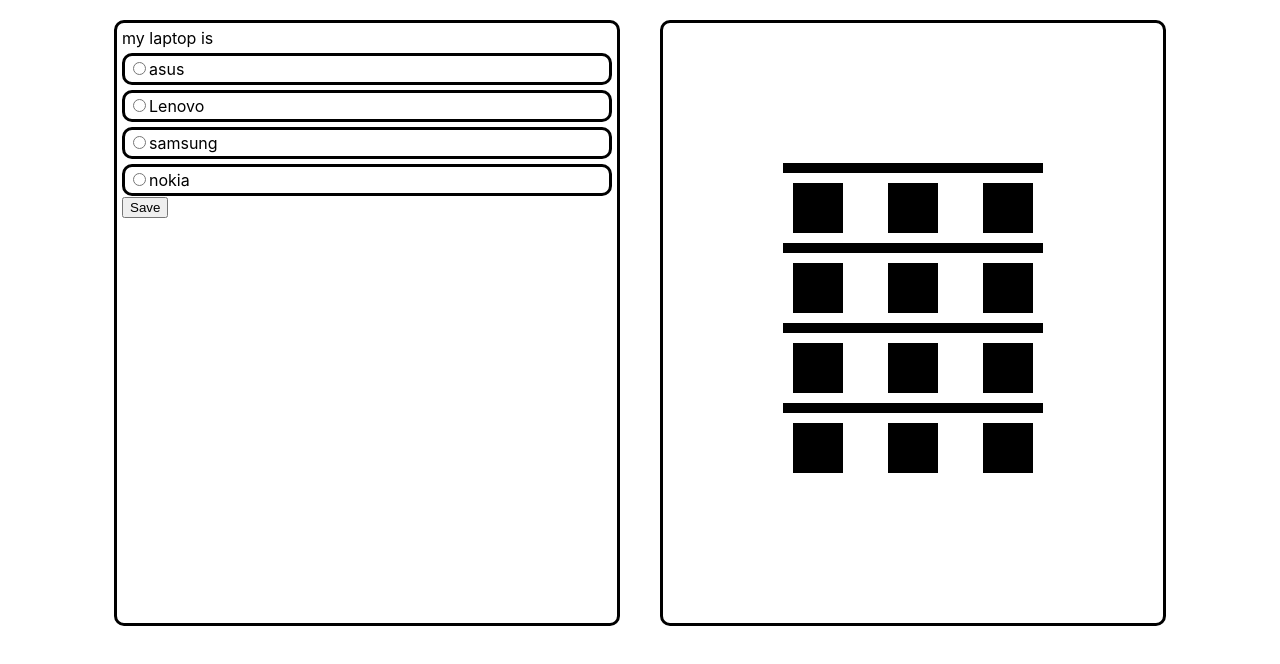
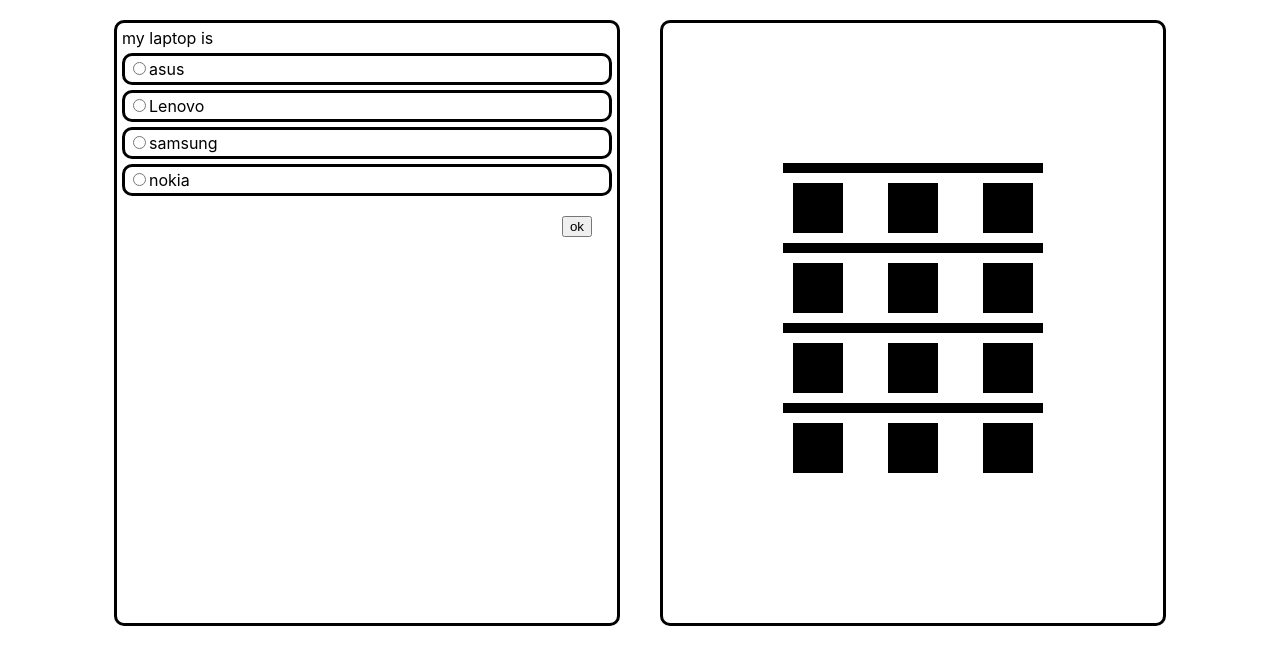
Before and after one commit to MartinUzunuv/my-app, a React (Create React App) app: page / in a window 1280 px wide. Shown: the top 664 px of the page. Built offline with nearby package versions, Linux system fonts and the light colour scheme.

Commit message:
conected the two parts

```diff
--- a/src/components/JengaPart.js
+++ b/src/components/JengaPart.js
@@ -1,7 +1,7 @@
 import React, { useRef, useEffect } from "react";
 import "./JengaPart.css";
 
-const JengaPart = ({ removeBlock, blocks, setBlocks }) => {
+const JengaPart = ({ removeBlock, blocks, setBlocks, setRemoveBlock }) => {
   const canvasRef = useRef(null);
 
   const draw = (ctx) => {
@@ -42,6 +42,7 @@
               });
             }
             temp[i].exist1 = false;
+            setRemoveBlock(false)
             setBlocks(temp);
           }
         }
@@ -62,6 +63,7 @@
             }
             temp[i].exist2 = false;
             setBlocks(temp);
+            setRemoveBlock(false)
           }
         }
         if (blocks[i].exist3) {
@@ -81,6 +83,7 @@
             }
             temp[i].exist3 = false;
             setBlocks(temp);
+            setRemoveBlock(false)
           }
         }
       }
--- a/src/components/QuizAndJenga.js
+++ b/src/components/QuizAndJenga.js
@@ -12,14 +12,14 @@
     { exist1: true, exist2: true, exist3: true },
   ]);
 
-  const [removeBlock, setRemoveBlock] = useState(true)
+  const [removeBlock, setRemoveBlock] = useState(false)
 
 
 
   return (
     <div className="QuizAndJenga">
-      <QuizPart />
-      <JengaPart removeBlock={removeBlock} blocks={blocks} setBlocks={setBlocks} />
+      <QuizPart setRemoveBlock={setRemoveBlock} removeBlock={removeBlock} />
+      <JengaPart removeBlock={removeBlock} blocks={blocks} setBlocks={setBlocks} setRemoveBlock={setRemoveBlock} />
     </div>
   );
 };
--- a/src/components/QuizPart.css
+++ b/src/components/QuizPart.css
@@ -14,6 +14,11 @@
     padding: 5px;
 }
 
+.SubmitOk {
+    margin: 20px;
+    float: right;
+}
+
 .Answer {
     margin-top: 5px;
     padding: 3px;
--- a/src/components/QuizPart.js
+++ b/src/components/QuizPart.js
@@ -2,7 +2,7 @@
 import "./QuizPart.css";
 import { useState } from "react";
 
-const QuizPart = () => {
+const QuizPart = ({ setRemoveBlock, removeBlock }) => {
   const questions = [
     {
       q: "my laptop is",
@@ -47,6 +47,7 @@
       console.log("yes")
     }else{
       console.log("no")
+      setRemoveBlock(true)
     }
 
 
@@ -55,7 +56,7 @@
   }
 
   return (
-    <div className="QuizPart" >
+    <div className="QuizPart" >{ !removeBlock ?
       <form className="Form" id="Question-form" onSubmit={onSubmit} >
         {question.q}
         <div className="Answer">
@@ -74,8 +75,8 @@
           <input type="radio" name="ans" value={question.d} />
           {question.d}
         </div>
-        <input type='submit' value='Save'/>
-      </form>
+        <input className="SubmitOk" type='submit' value='ok'/>
+      </form> : <p>remove a block</p>}
     </div>
   );
 };
```
